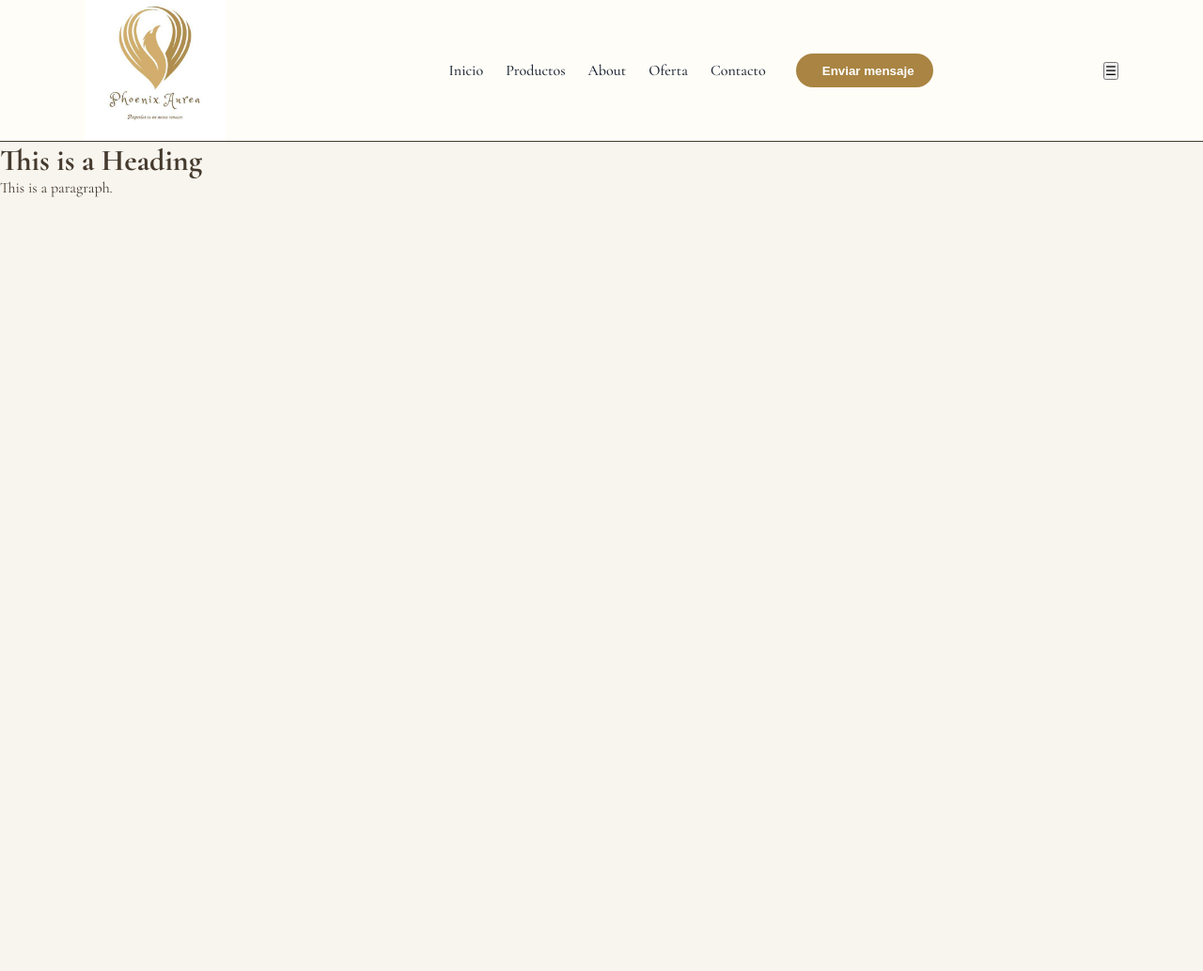
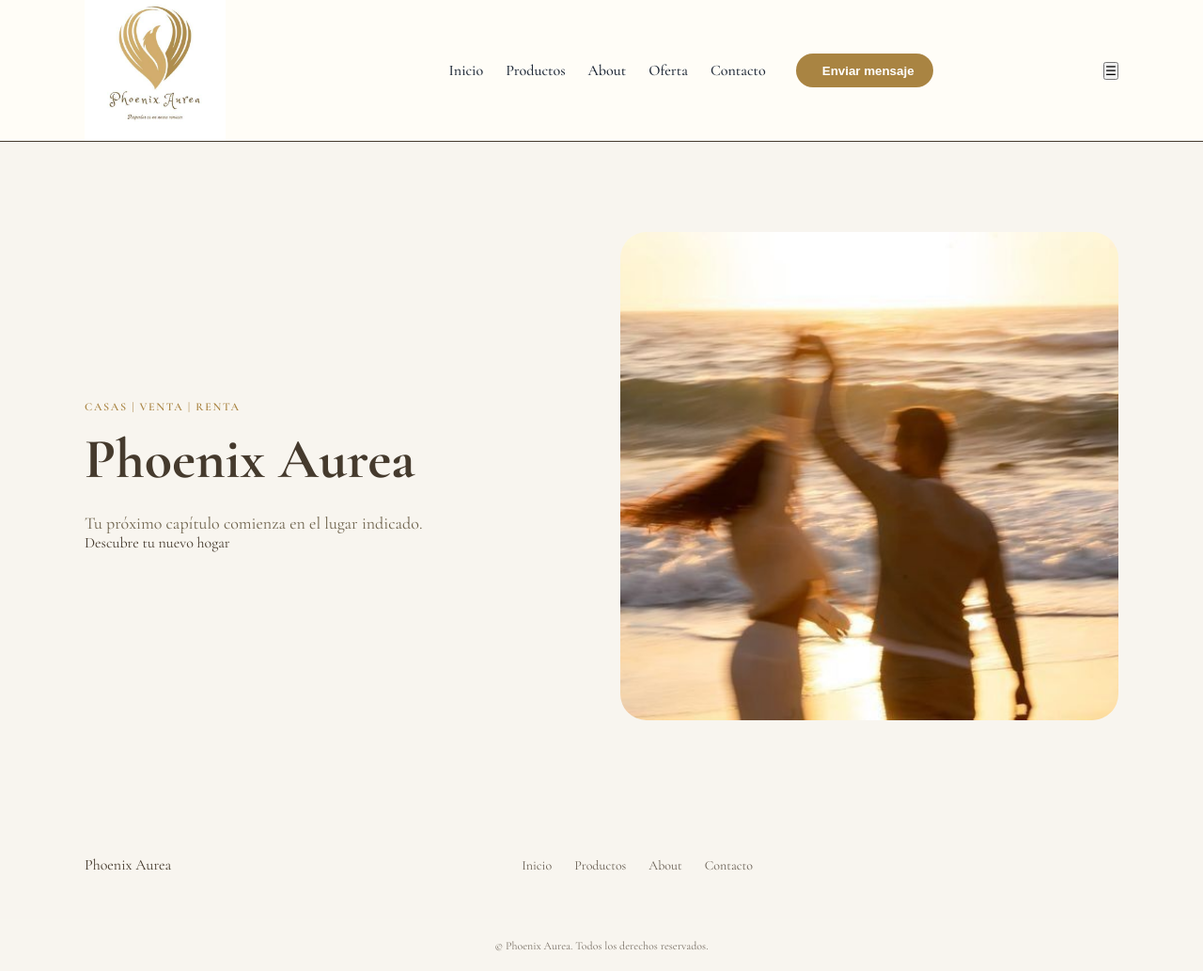
Before and after one commit to amsantana-ops/aurea-addy, a plain HTML site: page index.html in a window 1280 px wide. Shown: the whole page at 94% size. Before the commit the page ends 800 px from the top, so only its background shows below. Drawn offline with nearby package versions, Linux system fonts and the light colour scheme.

Commit message:
Update2 sección hero-footer-completo- Aurea - 19/11

```diff
--- a/css/style.css
+++ b/css/style.css
@@ -159,3 +159,153 @@ img {
     font-size: 0.9rem;
   }
 }
+
+/*CONFIGURACIÓN DEL GIRO */
+
+.hero-section {
+  display: grid;
+  align-items: center;
+  gap: 2.5rem;
+  padding-block: 3.5rem;
+}
+
+
+@media (min-width: 768px) {
+  .hero-section {
+    grid-template-columns: repeat(2, 1fr);
+    padding-block: 6rem;
+  }
+}
+
+
+.hero-title {
+  margin-top: 1rem;
+  font-size: clamp(2.25rem, 5vw, 3.75rem);
+  line-height: 1.1;
+}
+
+
+.hero-subtitle {
+  margin-top: 1.5rem;
+  max-width: 28rem;
+  font-size: 1.125rem;
+  color: var(--muted);
+}
+
+
+.hero-cta {
+  margin-top: 2rem;
+}
+
+
+.hero-media {
+  position: relative;
+}
+
+
+.hero-backdrop {
+  position: absolute;
+  inset: -0.75rem;
+  z-index: -1;
+  border-radius: 2rem;
+  background-color: var(--secondary);
+}
+
+
+@media (min-width: 768px) {
+  .hero-backdrop {
+    transform: translate(1.5rem, 1.5rem);
+  }
+}
+
+
+.hero-image {
+  width: 100%;
+  aspect-ratio: 4 / 3;
+  object-fit: cover;
+  border-radius: 1.75rem;
+}
+
+
+@keyframes fadeInUp {
+  from {
+    opacity: 0;
+    transform: translateY(1rem);
+  }
+  to {
+    opacity: 1;
+    transform: translateY(0);
+  }
+}
+
+
+.fade-in-up {
+  animation: fadeInUp 0.7s ease-out both;
+}
+
+.eyebrow {
+  font-size: 0.75rem;
+  font-weight: 600;
+  letter-spacing: 0.14em;
+  text-transform: uppercase;
+  color: #A98442;
+}
+
+/*PIE DE PÁGINA */
+.site-footer {
+  background-color: var(--coffee);
+  color: #453A2D;
+}
+
+
+.footer-inner {
+  display: flex;
+  flex-direction: column;
+  gap: 2rem;
+  padding-block: 3rem;
+}
+
+
+@media (min-width: 768px) {
+  .footer-inner {
+    flex-direction: row;
+    align-items: center;
+    justify-content: space-between;
+  }
+}
+
+
+.footer-nav {
+  display: flex;
+  flex-wrap: wrap;
+  gap: 1.5rem;
+  font-size: 0.875rem;
+}
+
+
+.footer-nav a,
+.social-links a {
+  opacity: 0.8;
+  transition: opacity 0.2s ease;
+}
+
+
+.footer-nav a:hover,
+.social-links a:hover {
+  opacity: 1;
+}
+
+
+.social-links {
+  display: flex;
+  gap: 1rem;
+}
+
+
+.copyright {
+  border-top: 1px solid rgba(250, 247, 242, 0.15);
+  padding-block: 1.25rem;
+  text-align: center;
+  font-size: 0.75rem;
+  opacity: 0.7;
+}
--- a/index.html
+++ b/index.html
@@ -9,6 +9,8 @@
 
   <link href="https://fonts.googleapis.com/css2?family=Cormorant+Garamond:ital,wght@0,300..700;1,300..700&display=swap" rel="stylesheet">
   <link href="https://fonts.googleapis.com/css2?family=Cormorant+Garamond:ital,wght@0,300..700;1,300..700&family=Lato:ital,wght@0,100;0,300;0,400;0,700;0,900;1,100;1,300;1,400;1,700;1,900&display=swap" rel="stylesheet">
+
+ <script src="https://unpkg.com/lucide@latest" defer></script>
 
   <link rel="stylesheet" href="css/style.css">
 
@@ -50,10 +52,67 @@
 
     </header>
 
+<!--INICIO DEL CONTENIDO PRINCIPAL DE LA PÁGINA-->
+
+<main>
+    <!--HERO-->
+   <section id="inicio" class="container hero-section">
+  <div class="hero-content fade-in-up">
+      <p class="eyebrow">Casas | Venta | Renta </p>
+      <h1 class="hero-title">Phoenix Aurea</h1>
+      <p class="hero-subtitle">
+        Tu próximo capítulo comienza en el lugar indicado.
+        </p>
+      <a href="#menu" class="btn btn-coffee hero-cta">
+          Descubre tu nuevo hogar <i data-lucide="arrow-right" class="icon-sm"></i>
+      </a>
+    </div>
 
 
-<h1>This is a Heading</h1>
-<p>This is a paragraph.</p>
+    <div class="hero-media">
+      <div class="hero-backdrop" aria-hidden="true"></div>
+      <img
+        src="img/hero.jpg"
+        alt="Imagen de fondo para la sección de hero de Aurea"
+        width="420"
+        height="520"
+        class="hero-image"
+        />
+    </div>
+  </section>
+
+
+</main>
+
+<!-- Footer -->
+  <footer class="site-footer">
+    <div class="container footer-inner">
+      <a href="#inicio" class="logo logo-light" aria-label="NATIVA CAFÉ, inicio">
+
+        <span class="logo-text">Phoenix <span class="logo-light-weight">Aurea</span></span>
+      </a>
+
+
+      <nav class="footer-nav" aria-label="Navegación pie de página">
+        <a href="#inicio">Inicio</a>
+        <a href="#productos">Productos</a>
+        <a href="#about">About</a>
+        <a href="#contacto">Contacto</a>
+      </nav>
+
+
+      <div class="social-links">
+        <a href="#" aria-label="Instagram"><i data-lucide="instagram"></i></a>
+        <a href="#" aria-label="Facebook"><i data-lucide="facebook"></i></a>
+      </div>
+    </div>
+
+
+    <p class="copyright">
+      © <span id="current-year"></span> Phoenix Aurea. Todos los derechos reservados.
+    </p>
+  </footer>
+
 
 </body>
 </html>
```
Also changed, not shown: img/hero.jpg (added).
